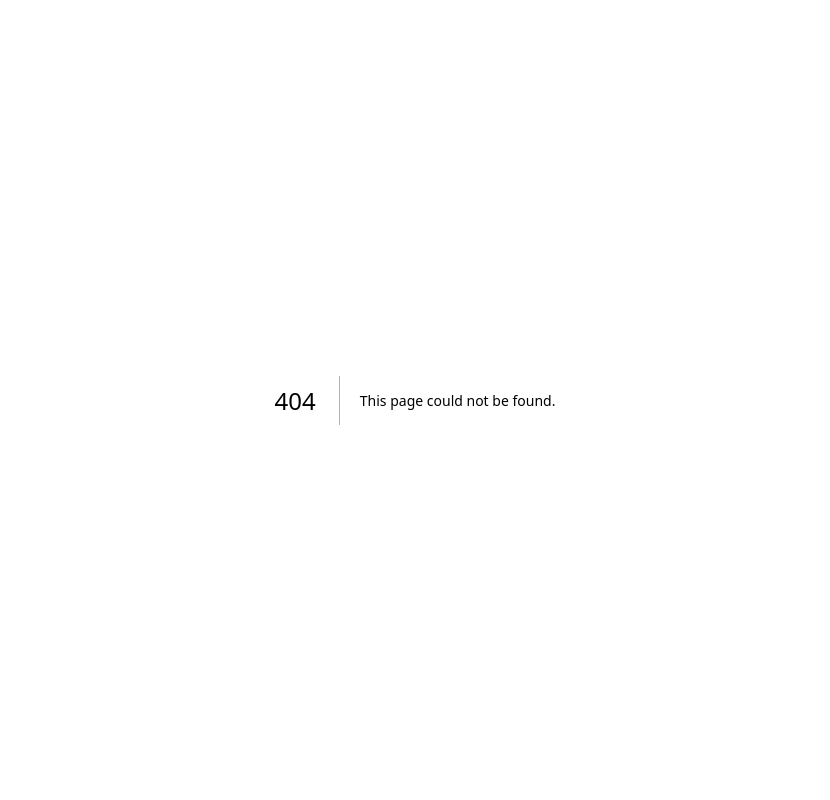
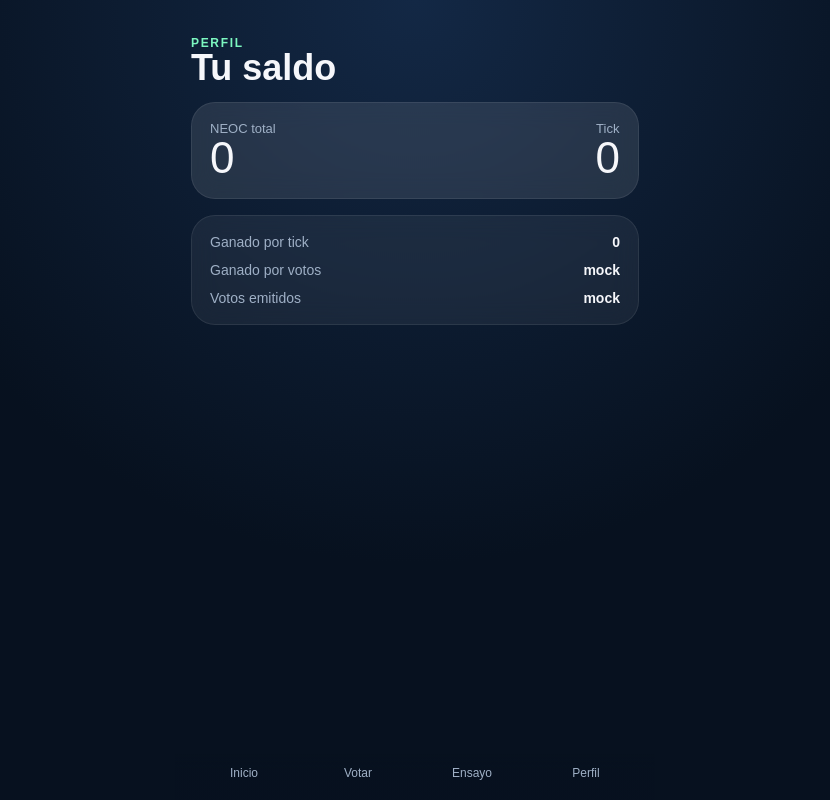
Before and after one commit to Juanmanueloddone/neocap-infra-ok, a Next.js app: page /profile in a window 1280 px wide. Before the commit this address had no page. Shown: the whole page, without its empty margins (225-1055 px from the left). Built offline with nearby package versions, Linux system fonts and the light colour scheme; no server answers; the database is empty.

Commit message:
Create page.tsx

```diff
--- /dev/null
+++ b/app/profile/page.tsx
@@ -0,0 +1,75 @@
+"use client";
+
+import { useEffect, useState } from "react";
+import Nav from "../../components/Nav";
+
+type GameState = {
+  tick: number;
+  players: Record<
+    string,
+    {
+      wallet: {
+        balance: number;
+      };
+    }
+  >;
+};
+
+export default function ProfilePage() {
+  const [state, setState] = useState<GameState | null>(null);
+  const playerId = "player-1";
+
+  useEffect(() => {
+    async function loadState() {
+      const res = await fetch("/api/state", { cache: "no-store" });
+      const data = await res.json();
+      setState(data.state ?? data);
+    }
+
+    loadState();
+  }, []);
+
+  const balance = state?.players[playerId]?.wallet.balance ?? 0;
+  const tick = state?.tick ?? 0;
+
+  return (
+    <main className="app-shell">
+      <section className="screen">
+        <div className="hero">
+          <div className="kicker">Perfil</div>
+          <h1 className="title">Tu saldo</h1>
+        </div>
+
+        <div className="card strong">
+          <div className="row">
+            <div>
+              <div className="small">NEOC total</div>
+              <p className="big-number">{balance}</p>
+            </div>
+            <div className="center">
+              <div className="small">Tick</div>
+              <p className="big-number">{tick}</p>
+            </div>
+          </div>
+        </div>
+
+        <div className="card">
+          <div className="metric-row">
+            <div className="metric-label">Ganado por tick</div>
+            <div className="metric-value">{tick}</div>
+          </div>
+          <div className="metric-row">
+            <div className="metric-label">Ganado por votos</div>
+            <div className="metric-value">mock</div>
+          </div>
+          <div className="metric-row">
+            <div className="metric-label">Votos emitidos</div>
+            <div className="metric-value">mock</div>
+          </div>
+        </div>
+      </section>
+
+      <Nav />
+    </main>
+  );
+}
```
